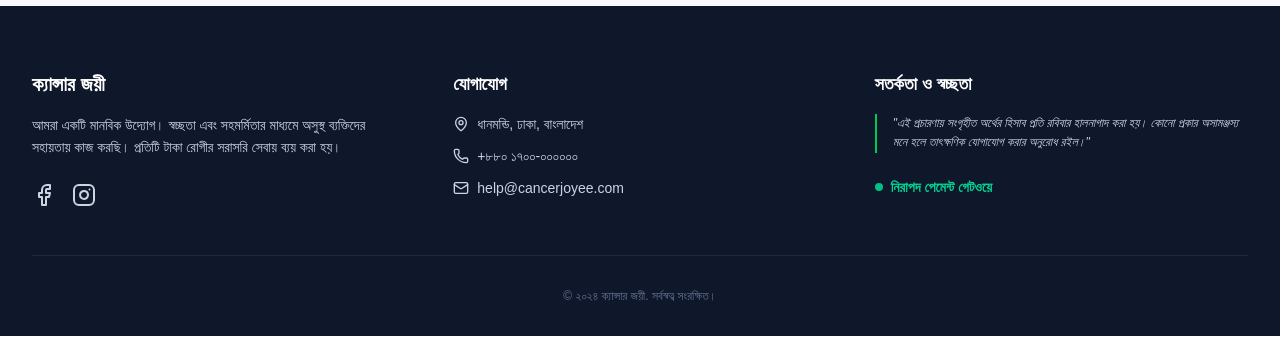
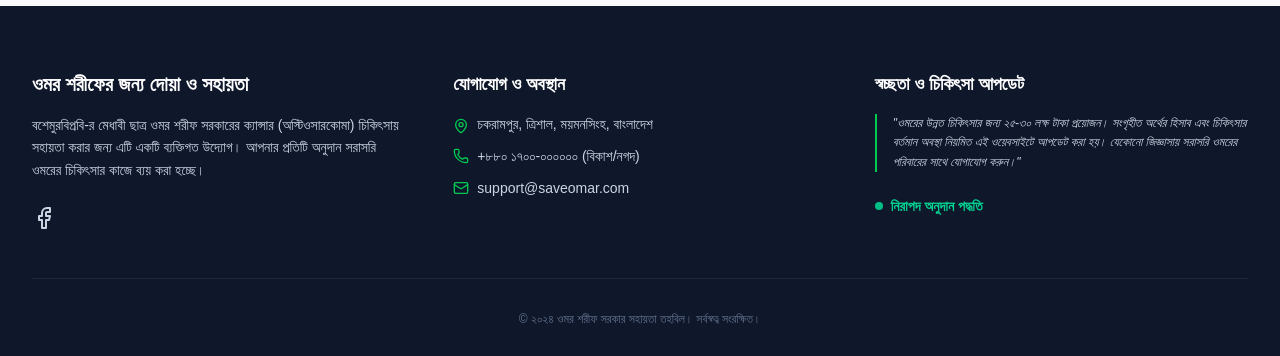
Before and after one commit to basir5101/fund-collection, a Next.js app: page / in a window 1280 px wide. Shown: the part 3813-4169 px from the top of the page. Built offline with nearby package versions, Linux system fonts and the light colour scheme; no server answers; the database is empty.

Commit message:
footer content updated

```diff
--- a/src/components/Footer.jsx
+++ b/src/components/Footer.jsx
@@ -1,4 +1,4 @@
-import { Facebook, Instagram, Mail, MapPin, Phone } from "lucide-react";
+import { Facebook, Instagram, Mail, MapPin, Phone, Globe } from "lucide-react";
 
 const Footer = () => {
   return (
@@ -6,50 +6,65 @@ const Footer = () => {
       <div className="max-w-7xl mx-auto px-4 sm:px-6 lg:px-8">
         <div className="grid md:grid-cols-3 gap-12 mb-12">
           <div>
-            <h3 className="text-white text-xl font-bold mb-4">ক্যান্সার জয়ী</h3>
+            <h3 className="text-white text-xl font-bold mb-4">
+              ওমর শরীফের জন্য দোয়া ও সহায়তা
+            </h3>
             <p className="text-sm leading-relaxed mb-6">
-              আমরা একটি মানবিক উদ্যোগ। স্বচ্ছতা এবং সহমর্মিতার মাধ্যমে অসুস্থ
-              ব্যক্তিদের সহায়তায় কাজ করছি। প্রতিটি টাকা রোগীর সরাসরি সেবায় ব্যয়
-              করা হয়।
+              বশেমুরবিপ্রবি-র মেধাবী ছাত্র ওমর শরীফ সরকারের ক্যান্সার
+              (অস্টিওসারকোমা) চিকিৎসায় সহায়তা করার জন্য এটি একটি ব্যক্তিগত
+              উদ্যোগ। আপনার প্রতিটি অনুদান সরাসরি ওমরের চিকিৎসার কাজে ব্যয় করা
+              হচ্ছে।
             </p>
             <div className="flex space-x-4">
-              <Facebook className="hover:text-green-500 cursor-pointer transition" />
-              <Instagram className="hover:text-green-500 cursor-pointer transition" />
+              <a
+                href="https://www.facebook.com/donateforsharif"
+                target="_blank"
+                rel="noopener noreferrer"
+                className="hover:text-green-500 cursor-pointer transition"
+              >
+                <Facebook />
+              </a>
+              {/* <Instagram className="hover:text-green-500 cursor-pointer transition" />
+              <Globe className="hover:text-green-500 cursor-pointer transition" /> */}
             </div>
           </div>
 
           <div>
-            <h3 className="text-white text-lg font-bold mb-4">যোগাযোগ</h3>
+            <h3 className="text-white text-lg font-bold mb-4">
+              যোগাযোগ ও অবস্থান
+            </h3>
             <ul className="space-y-3 text-sm">
-              <li className="flex items-center gap-2">
-                <MapPin size={16} /> ধানমন্ডি, ঢাকা, বাংলাদেশ
+              <li className="flex items-start gap-2">
+                <MapPin size={16} className="mt-1 shrink-0 text-green-500" />
+                <span>চকরামপুর, ত্রিশাল, ময়মনসিংহ, বাংলাদেশ</span>
               </li>
               <li className="flex items-center gap-2">
-                <Phone size={16} /> +৮৮০ ১৭০০-০০০০০০
+                <Phone size={16} className="text-green-500" /> +৮৮০ ১৭০০-০০০০০০
+                (বিকাশ/নগদ)
               </li>
               <li className="flex items-center gap-2">
-                <Mail size={16} /> help@cancerjoyee.com
+                <Mail size={16} className="text-green-500" />{" "}
+                support@saveomar.com
               </li>
             </ul>
           </div>
 
           <div>
             <h3 className="text-white text-lg font-bold mb-4">
-              সতর্কতা ও স্বচ্ছতা
+              স্বচ্ছতা ও চিকিৎসা আপডেট
             </h3>
             <p className="text-xs leading-relaxed italic border-l-2 border-green-500 pl-4">
-              {` "এই প্রচারণায় সংগৃহীত অর্থের হিসাব প্রতি রবিবার হালনাগাদ করা হয়।
-              কোনো প্রকার অসামঞ্জস্য মনে হলে তাৎক্ষণিক যোগাযোগ করার অনুরোধ রইল।"`}
+              {` "ওমরের উন্নত চিকিৎসার জন্য ২৫-৩০ লক্ষ টাকা প্রয়োজন। সংগৃহীত অর্থের হিসাব এবং চিকিৎসার বর্তমান অবস্থা নিয়মিত এই ওয়েবসাইটে আপডেট করা হয়। যেকোনো জিজ্ঞাসায় সরাসরি ওমরের পরিবারের সাথে যোগাযোগ করুন।" `}
             </p>
             <div className="mt-6 flex items-center gap-2 text-emerald-400 font-bold text-sm">
               <span className="w-2 h-2 rounded-full bg-emerald-400 animate-pulse"></span>
-              নিরাপদ পেমেন্ট গেটওয়ে
+              নিরাপদ অনুদান পদ্ধতি
             </div>
           </div>
         </div>
 
         <div className="pt-8 border-t border-slate-800 text-center text-xs text-slate-500">
-          © ২০২৪ ক্যান্সার জয়ী. সর্বস্বত্ব সংরক্ষিত।
+          © ২০২৪ ওমর শরীফ সরকার সহায়তা তহবিল। সর্বস্বত্ব সংরক্ষিত।
         </div>
       </div>
     </footer>
```
